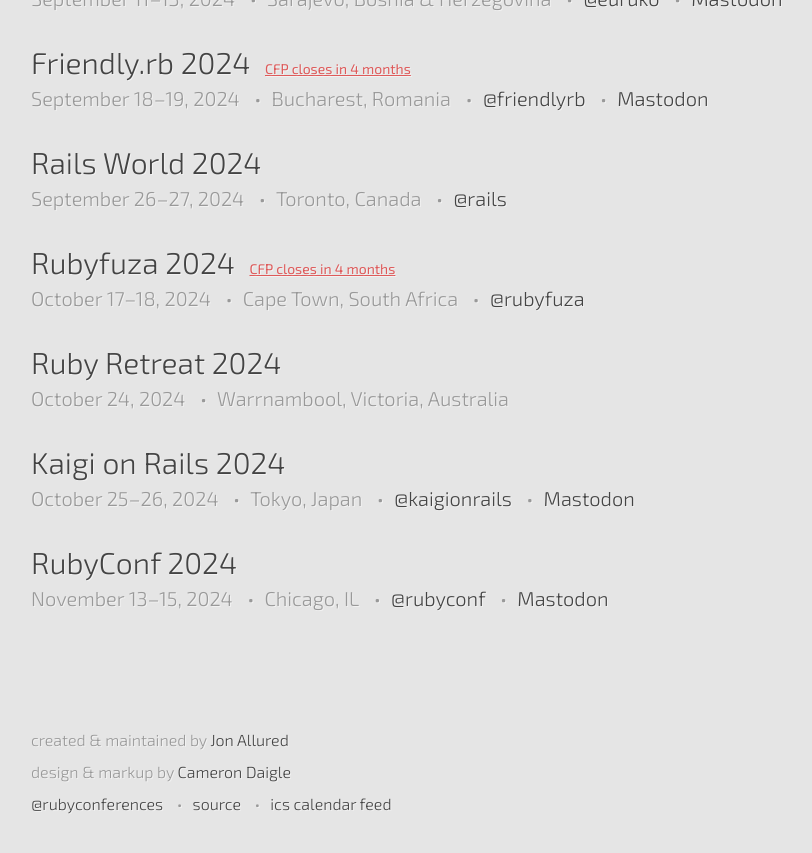
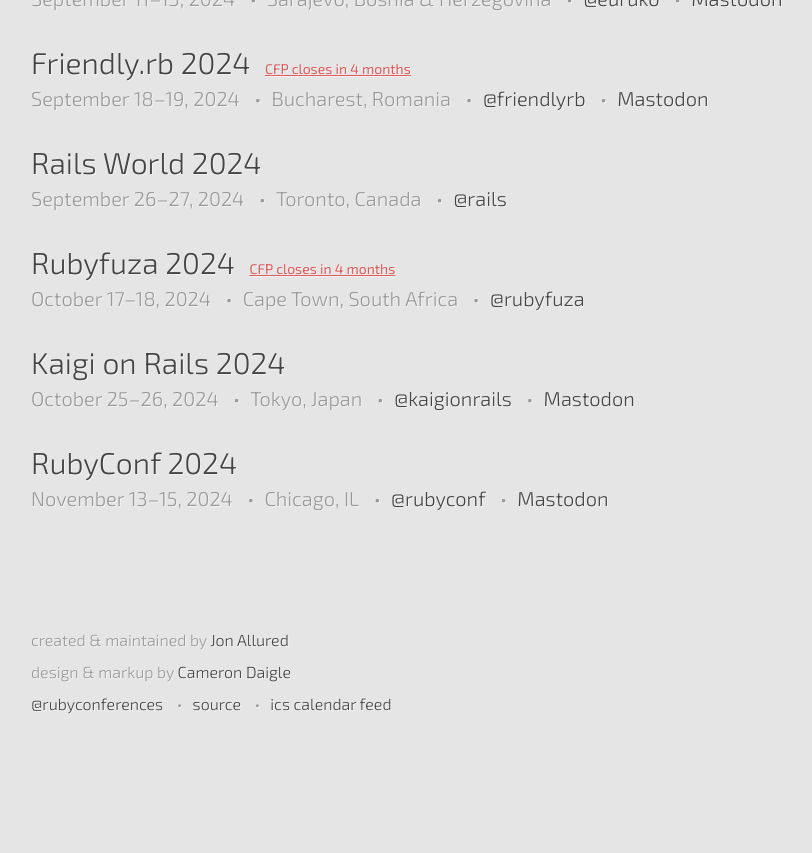
Before and after one commit to ruby-conferences/ruby-conferences.github.io, a Jekyll site: the page built from index.html, in a window 1280 px wide and 900 px high, scrolled down 2018 px. Shown: the top 853 px of the window, without its empty margins (209-1021 px from the left). Built offline with Jekyll 4.4.1, drawn with Linux system fonts in a browser that asks for light colours; after the commit the page ends 2818 px from its top, so only the background shows below that.

Commit message:
Ruby Retreat is TBD yet

```diff
--- a/_data/conferences.yml
+++ b/_data/conferences.yml
@@ -2662,8 +2662,3 @@
   url: https://kaigionrails.org
   twitter: kaigionrails
   mastodon: https://ruby.social/@kaigionrails
-
-- name: Ruby Retreat 2024
-  location: Warrnambool, Victoria, Australia
-  start_date: 2024-10-24
-  end_date: 2024-10-24
```
